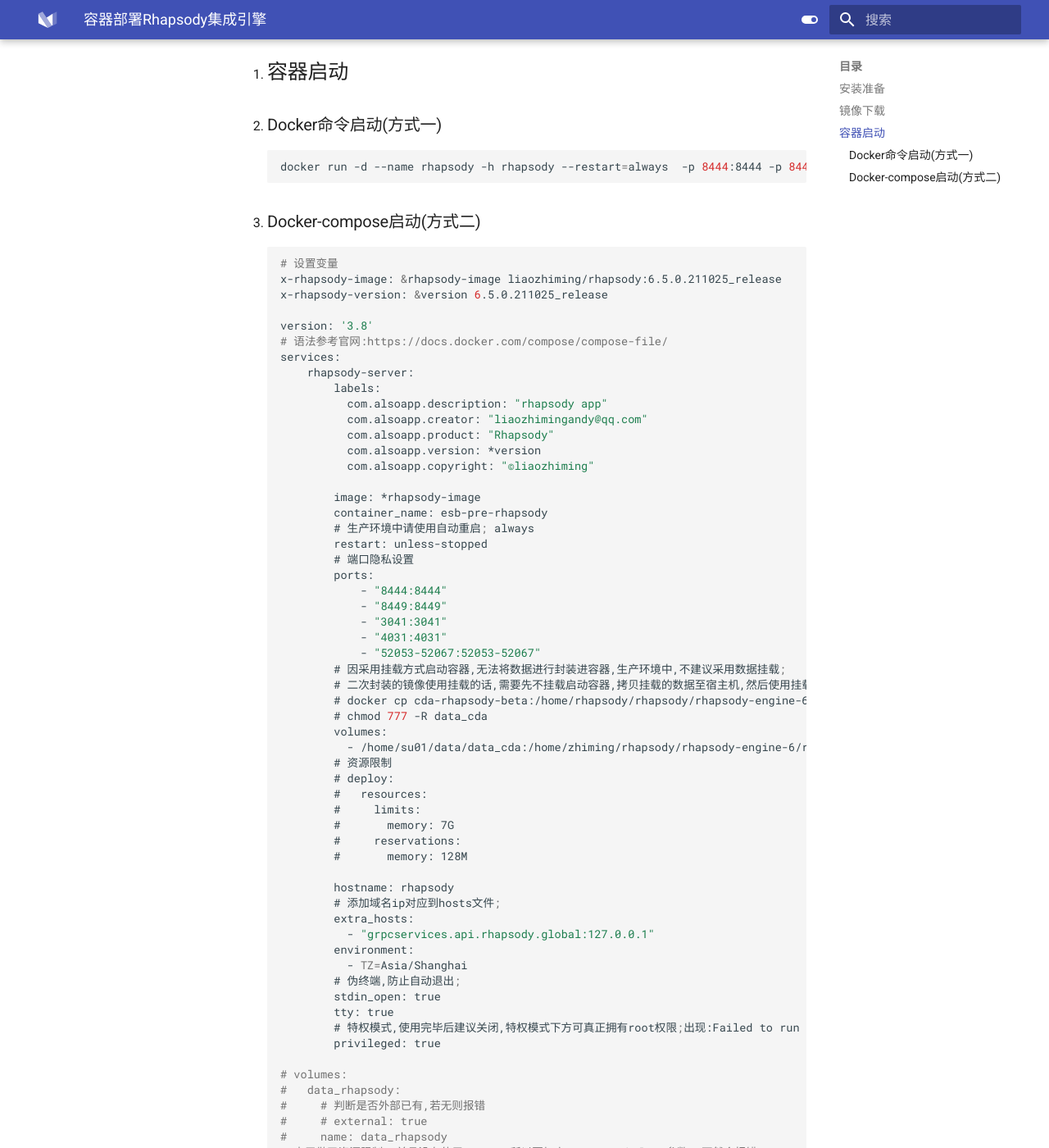
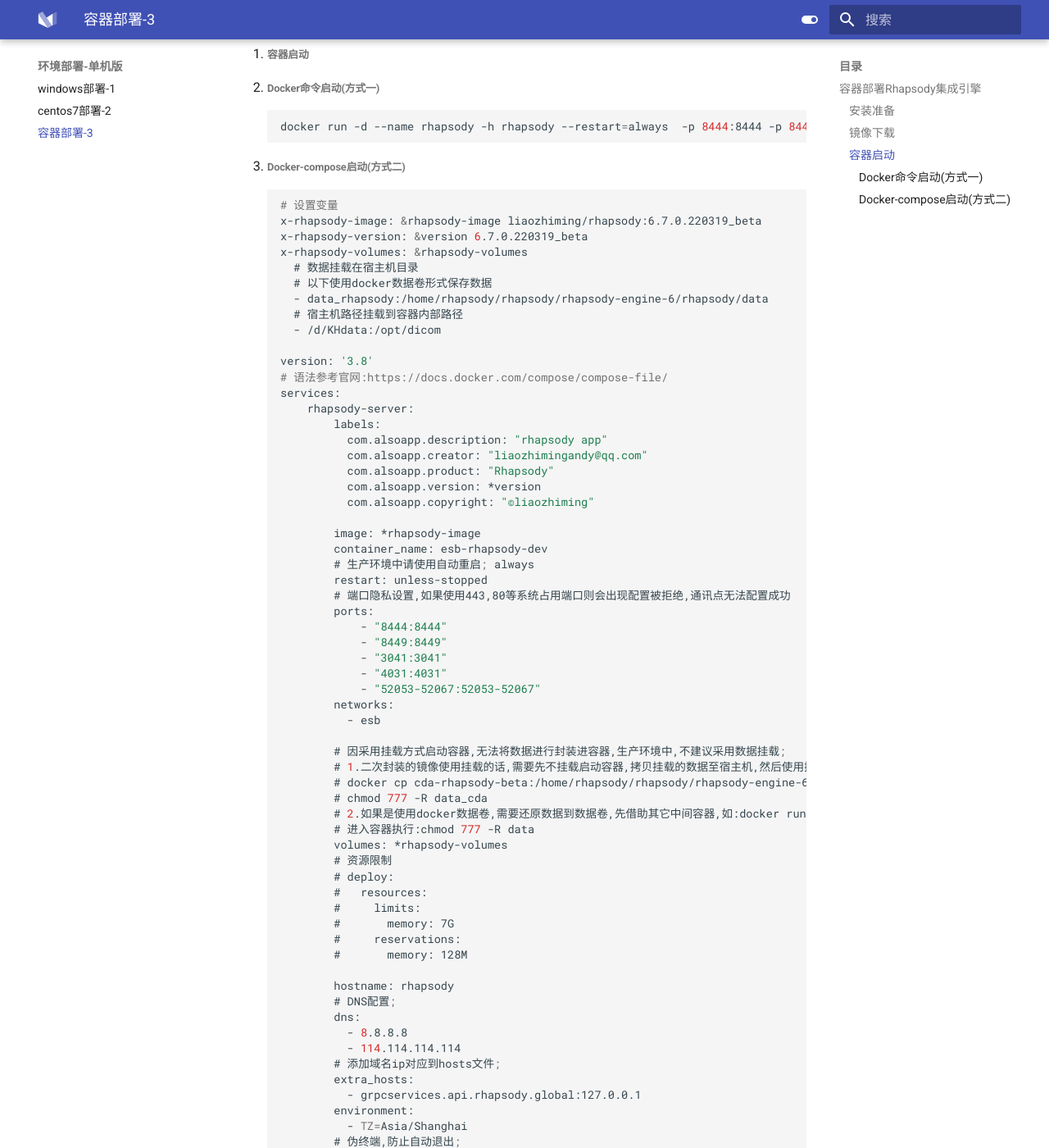
Before and after one commit to liaozhimingandy/demo, an MkDocs documentation site: the page built from docs/setup/docker_installer.md, in a window 1280 px wide and 1400 px high, scrolled down 653 px. Shown: the whole window at 82% size. Built offline with MkDocs 1.6.1 and Material for MkDocs 9.7.7, drawn with Linux system fonts in a browser that asks for light colours; some of the changed text lies outside the part shown.

Commit message:
内容: 1.调整文档内容;

````diff
--- a/docs/filter/freemarker.md
+++ b/docs/filter/freemarker.md
@@ -96,7 +96,9 @@
 <#--以单词的 形式 分割字符串-->
 <#list " we are chinese you no diao"?word_list as word>
     ${word}
-</#list><#if word_has_next>,</#if>
+</#list>
+<#--判断是否还有下一个元素-->
+<#if word_has_next>,</#if>
 ?将特殊html标记进行转换,如<转换成<
 ?matches：是否匹配 一个正则
 ```
--- a/docs/setup/docker_installer.md
+++ b/docs/setup/docker_installer.md
@@ -1,35 +1,41 @@
-# 容器部署Rhapsody集成引擎
+#### 容器部署Rhapsody集成引擎
 
-###### 安装准备
+##### 安装准备
 
-| 文件                                         | 描述             |
-| -------------------------------------------- | ---------------- |
-| docker.tar                                   | docker环境       |
-| rhapsody_6.7.210901_alpha.tar                | rhapsody镜像文件 |
-| Shenzhen Longhua District Health  Bureau.ohl | license文件      |
+| 文件                          | 描述             |
+| ----------------------------- | ---------------- |
+| docker.tar                    | docker环境       |
+| rhapsody_6.7.210901_alpha.tar | rhapsody镜像文件 |
+| xxxx.ohl                      | license文件      |
 
 前提有docker环境;centos7下安装docker请点击[此链接](docker_setup_centos7.md)
 
-1. ## 镜像下载
+1. ##### 镜像下载
 
    ```yaml
    docker pull liaozhiming/rhapsody:6.7.210901_alpha
    ```
 
-2. ## 容器启动
+2. ##### 容器启动
 
-   - ### Docker命令启动(方式一)
+   - ###### Docker命令启动(方式一)
 
      ```dockerfile
      docker run -d --name rhapsody -h rhapsody --restart=always  -p 8444:8444 -p 8449:8449 -p 4031:4031 -p 3041:3041 -p 52053-52067:52053-52067 -e TZ="Asia/Shanghai" --add-host grpcservices.api.rhapsody.global:127.0.0.1 liaozhiming/rhapsody:6.7.210901_alpha
      ```
 
-   - ### Docker-compose启动(方式二)
+   - ###### Docker-compose启动(方式二)
 
      ```dockerfile
      # 设置变量
-     x-rhapsody-image: &rhapsody-image liaozhiming/rhapsody:6.5.0.211025_release
-     x-rhapsody-version: &version 6.5.0.211025_release
+     x-rhapsody-image: &rhapsody-image liaozhiming/rhapsody:6.7.0.220319_beta
+     x-rhapsody-version: &version 6.7.0.220319_beta
+     x-rhapsody-volumes: &rhapsody-volumes
+       # 数据挂载在宿主机目录
+       # 以下使用docker数据卷形式保存数据
+       - data_rhapsody:/home/rhapsody/rhapsody/rhapsody-engine-6/rhapsody/data
+       # 宿主机路径挂载到容器内部路径
+       - /d/KHdata:/opt/dicom
 
      version: '3.8'
      # 语法参考官网:https://docs.docker.com/compose/compose-file/
@@ -43,22 +49,26 @@
                com.alsoapp.copyright: "©liaozhiming"
 
              image: *rhapsody-image
-             container_name: esb-pre-rhapsody
+             container_name: esb-rhapsody-dev
              # 生产环境中请使用自动重启; always
              restart: unless-stopped
-             # 端口隐私设置
+             # 端口隐私设置,如果使用443,80等系统占用端口则会出现配置被拒绝,通讯点无法配置成功
              ports:
                  - "8444:8444"
                  - "8449:8449"
                  - "3041:3041"
                  - "4031:4031"
                  - "52053-52067:52053-52067"
+             networks:
+               - esb
+
              # 因采用挂载方式启动容器,无法将数据进行封装进容器,生产环境中,不建议采用数据挂载;
-             # 二次封装的镜像使用挂载的话,需要先不挂载启动容器,拷贝挂载的数据至宿主机,然后使用挂载方式启动容器,最后需要赋予文件下所有文件可执行权限;
+             # 1.二次封装的镜像使用挂载的话,需要先不挂载启动容器,拷贝挂载的数据至宿主机,然后使用挂载方式启动容器,最后需要赋予文件下所有文件可执行权限;
              # docker cp cda-rhapsody-beta:/home/rhapsody/rhapsody/rhapsody-engine-6/rhapsody/data/.  /home/su01/data/data_cda
              # chmod 777 -R data_cda
-             volumes:
-               - /home/su01/data/data_cda:/home/zhiming/rhapsody/rhapsody-engine-6/rhapsody/data
+             # 2.如果是使用docker数据卷,需要还原数据到数据卷,先借助其它中间容器,如:docker run -it -v data_rhapsody:/var/data/data centos:centos8.4.2105 /bin/bash;
+             # 进入容器执行:chmod 777 -R data
+             volumes: *rhapsody-volumes
              # 资源限制
              # deploy:
              #   resources:
@@ -68,27 +78,35 @@
              #       memory: 128M
 
              hostname: rhapsody
+             # DNS配置;
+             dns:
+               - 8.8.8.8
+               - 114.114.114.114
              # 添加域名ip对应到hosts文件;
              extra_hosts:
-               - "grpcservices.api.rhapsody.global:127.0.0.1"
+               - grpcservices.api.rhapsody.global:127.0.0.1
              environment:
                - TZ=Asia/Shanghai
              # 伪终端,防止自动退出;
              stdin_open: true
              tty: true
-             # 特权模式,使用完毕后建议关闭,特权模式下方可真正拥有root权限;出现:Failed to run task Type listener since an existing task with the same id (1279) is still running for 360,001ms进而导致提IDE无法提交的问题,解决此问题的方案为:等待路由通讯点自动启动所有完成启动再进行提交操作;
-             privileged: true
+             # 特权模式,使用完毕后建议关闭,特权模式下方可真正拥有root权限;
+             privileged: false
 
-     # volumes:
-     #   data_rhapsody:
-     #     # 判断是否外部已有,若无则报错
-     #     # external: true
-     #     name: data_rhapsody
+     networks:
+       esb:
+         driver: bridge
+
+     volumes:
+       data_rhapsody:
+         # 判断是否外部已有,若无则报错,建议关闭
+         # external: true
+         name: data_rhapsody
      # 由于做了资源限制, 并且没有使用swarm, 所以要加上--compatibility参数, 不然会报错
      # docker-compose --compatibility -f gateway.yml up -d
      ```
 
-     docker-compose常用命令
+     ##### docker-compose常用命令
 
      ```yaml
      # 容器启动命令
--- a/mkdocs.yml
+++ b/mkdocs.yml
@@ -140,15 +140,15 @@
 - 环境部署-单机版:
   - windows部署-1: setup/rhapsody_windows.md
   - centos7部署-2: setup/rhapsody_centos7.md
-  # - 容器部署-3: setup/docker_installer.md
+  - 容器部署-3: setup/docker_installer.md
   # - docker安装: setup/docker_setup_centos7.md
-- 常用通讯点:
+- 通讯点:
   - Web Service Client操作: comm/Web_Service_Client.md
-- 常用过滤器:
+- 过滤器:
   - database: filter/database.md
   - JavaScript: filter/JavaScript.md
   - freemarker: filter/freemarker.md
-- 其他:
+- 其它:
   # - 命名规范: other/naming_conventions.md
   - 正则表达式: filter/regexp.md
   - 常见问题: other/FAQ.md
--- a/overrides/home.html
+++ b/overrides/home.html
@@ -21,7 +21,7 @@
       </div>
     </div>
   </section>
-  <section>
+  <section style="margin-bottom: -55px;">
     <img src="assets/images/wall.png" width="100%" height="auto">
   </section>
 {% endblock %}
````
Also changed, not shown: docs/setup/rhapsody_centos7.md (+5 -5 lines), docs/setup/rhapsody_windows.md (+7 -7 lines).
